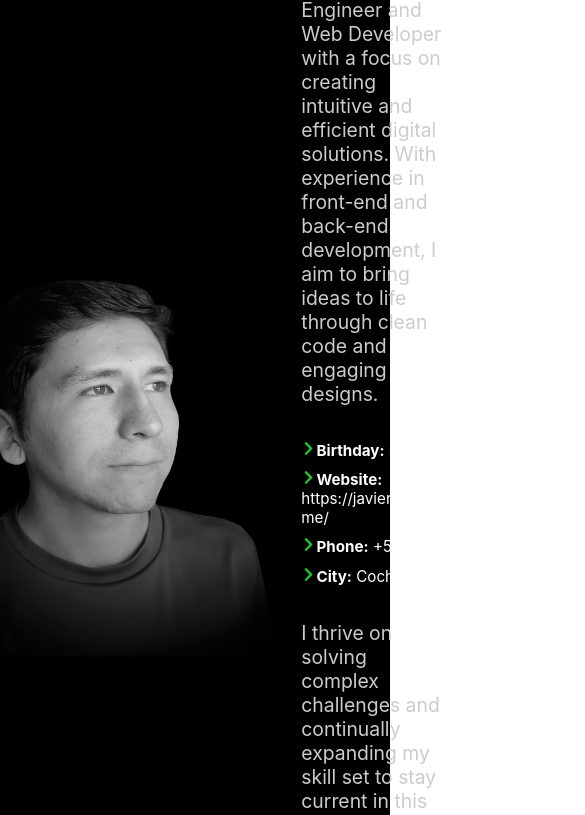
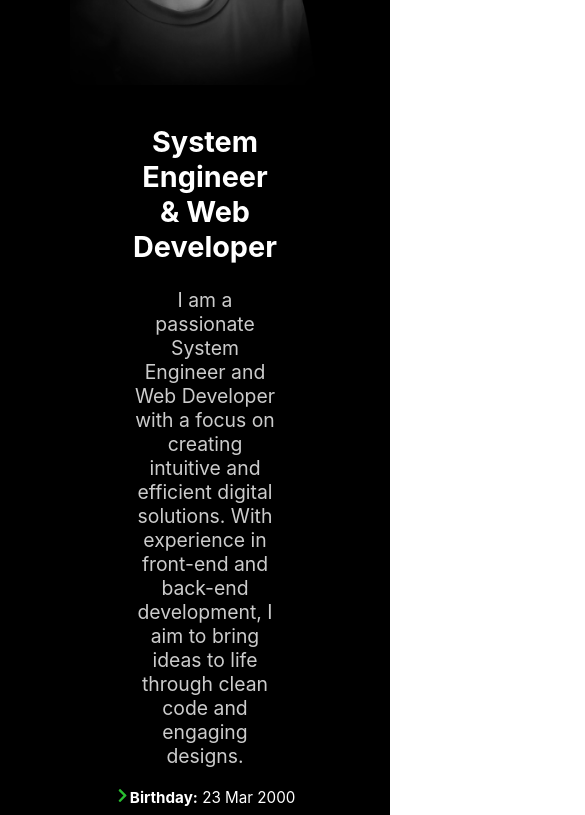
Before and after one commit to JavierLlanos6/About-me, a React (Create React App) app: page / in a window 390 px wide. Shown: the part 1156-1971 px from the top of the page, 585 px wide, since content can reach past the window. Built offline with nearby package versions, Linux system fonts and the light colour scheme.

Commit message:
MyInfo responsive

```diff
--- a/src/CSS/MyInfo.css
+++ b/src/CSS/MyInfo.css
@@ -62,3 +62,74 @@
     height: 50vh;
     width: 40vh;
 }
+
+/* Estilos generales de la imagen */
+.MyInfo-image {
+  display: flex; /* Centra la imagen */
+  justify-content: center;
+  align-items: center;
+  max-width: 100%;
+  margin-bottom: 20px; /* Espacio entre la imagen y el texto */
+}
+
+.profile-image {
+  max-width: 100%; /* Se adapta al ancho del contenedor */
+  height: auto; /* Mantiene la proporción de la imagen */
+  border-radius: 10px; /* Bordes redondeados opcionales */
+  object-fit: cover; /* Asegura que la imagen se recorte correctamente */
+}
+
+/* Media query para dispositivos pequeños */
+@media (max-width: 768px) {
+  .MyInfo-container {
+    flex-direction: column; /* Cambia la orientación a columna */
+    text-align: center;
+  }
+
+  .MyInfo-image {
+    margin-bottom: 15px; /* Espacio adicional */
+  }
+
+  .profile-image {
+    width: 80%; /* La imagen ocupa el 80% del ancho de la pantalla */
+    max-width: 300px; /* Máximo tamaño */
+  }
+}
+
+@media (max-width: 480px) {
+  .profile-image {
+    width: 100%; /* Ocupar todo el ancho en pantallas muy pequeñas */
+    max-width: 250px;
+  }
+}
+
+
+.MyInfo-details {
+  display: flex;
+  justify-content: space-between; /* Distribuye las columnas */
+  gap: 20px; /* Espacio entre las columnas */
+}
+
+/* Estilos generales de las listas */
+.MyInfo-details ul {
+  list-style: none;
+  padding: 0;
+  margin: 0;
+}
+
+/* Media Query para pantallas más pequeñas */
+@media (max-width: 768px) {
+  .MyInfo-details {
+    flex-direction: column; /* Cambia a una columna */
+    align-items: center; /* Centra el contenido */
+    gap: 15px; /* Ajusta el espacio entre listas */
+  }
+
+  .MyInfo-details ul {
+    text-align: center; /* Centra el texto */
+  }
+
+  .MyInfo-details li {
+    margin-bottom: 10px; /* Espacio entre elementos */
+  }
+}
```
